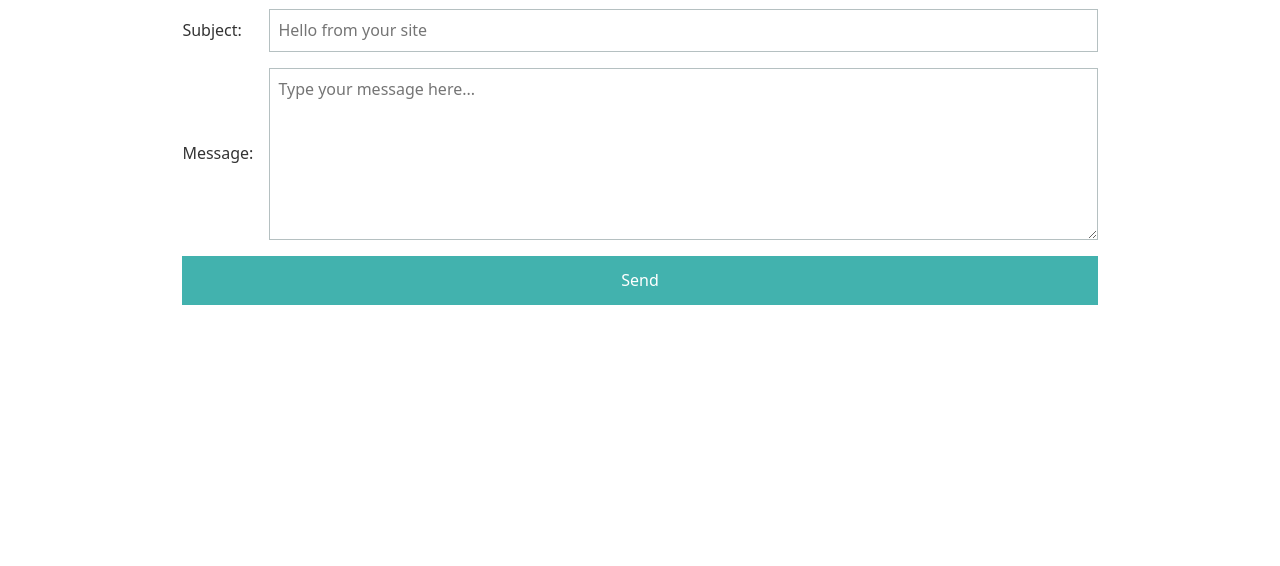
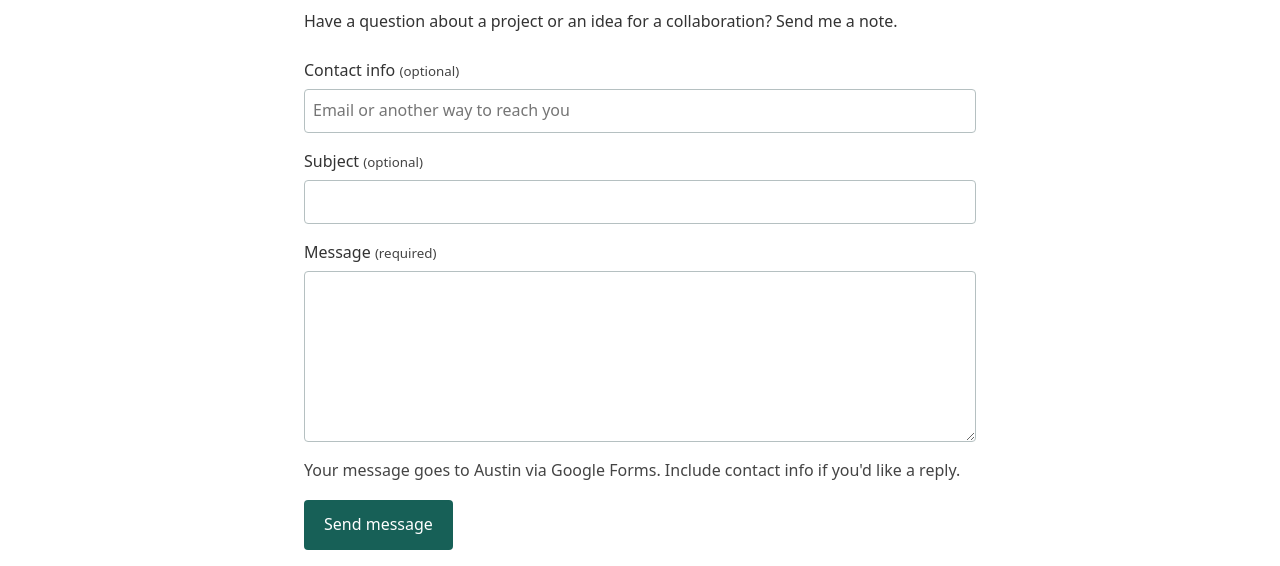
Before and after one commit to YoukaiKouhai/Project-Portfolio, a plain HTML site: page contact/index.html in a window 1280 px wide. Shown: the part 234-800 px from the top of the page. Drawn offline with Linux system fonts and the light colour scheme.

Commit message:
Connect contact page to Google Forms

```diff
--- /dev/null
+++ b/contact/contact.css
@@ -0,0 +1,10 @@
+.contact { max-width: 42rem; margin-inline: auto; }
+.contact form, .contact form label { grid-template-columns: minmax(0, 1fr); }
+.contact form label { gap: .35rem; }
+.contact form :is(input, textarea) { grid-column: 1; border-radius: 4px; }
+.contact textarea { resize: vertical; }
+.contact form p { margin: 0; }
+.contact small, .contact form p { color: var(--text-secondary); }
+.contact form button { justify-self: start; padding-inline: 1.25rem; border-radius: 4px; background: #176057; color: #fff; }
+.contact form button:hover { background: #104940; }
+.contact iframe { width: 100%; height: 22rem; border: 1px solid var(--border-color); box-sizing: border-box; }
--- a/contact/contact.js
+++ b/contact/contact.js
@@ -1,24 +1,18 @@
-document.addEventListener('DOMContentLoaded', () => {
-  const form = document.querySelector('form[action^="mailto:"]');
-  if (!form) return;
+const form = document.querySelector('#contact-form');
+const message = form.querySelector('textarea');
+const response = document.querySelector('#contact-response');
 
-  form.addEventListener('submit', (event) => {
-    event.preventDefault();  // stop default submission
-
-    const formData = new FormData(form);
-    let params = [];
-
-    for (let [name, value] of formData) {
-      // encode value for URL, skip empty fields optionally
-      if (value.trim() !== '') {
-        params.push(`${encodeURIComponent(name)}=${encodeURIComponent(value)}`);
-      }
-    }
-
-    const baseMailto = form.action; // e.g., "mailto:you@example.com"
-    const url = `${baseMailto}?${params.join('&')}`;
-
-    // Open mail client with constructed URL
-    location.href = url;
-  });
+// Use the native POST: a cross-origin fetch cannot verify Google's response.
+// Without JavaScript the same form opens Google's response in a new tab.
+form.target = response.querySelector('iframe').name;
+message.addEventListener('input', () => message.setCustomValidity(''));
+form.addEventListener('submit', (event) => {
+  if (!message.value.trim()) {
+    event.preventDefault();
+    message.setCustomValidity('Please enter a message.');
+    message.reportValidity();
+    return;
+  }
+  response.hidden = false;
+  document.querySelector('#response-heading').focus();
 });
--- a/contact/index.html
+++ b/contact/index.html
@@ -2,29 +2,40 @@
 <html lang="en">
 <head>
   <meta charset="UTF-8">
+  <meta name="viewport" content="width=device-width, initial-scale=1">
   <title>Contact</title>
   <link rel="stylesheet" href="../styles.css">
+  <link rel="stylesheet" href="contact.css">
 </head>
 <body>
   <!-- Load JS -->
   <script type="module" src="../global.js"></script>
   <script type="module" src="contact.js"></script>
 
+  <main class="contact">
     <h1>Contact</h1>
-
-  <form action="mailto:you@example.com" method="GET">
-
+    <p>Have a question about a project or an idea for a collaboration? Send me a note.</p>
+    <form id="contact-form" action="https://docs.google.com/forms/d/e/1FAIpQLScQS2dT3aSQHCWvbEhsbZTdw7EA-Psb_m3GVO1ckG9pBNO9cA/formResponse" method="post" target="_blank">
       <label>
-      <span>Subject:</span>
-      <input type="text" name="subject" placeholder="Hello from your site" />
+        <span>Contact info <small>(optional)</small></span>
+        <input type="text" name="entry.2072945478" placeholder="Email or another way to reach you">
       </label>
-
       <label>
-      <span>Message:</span>
-      <textarea name="body" rows="6" placeholder="Type your message here..."></textarea>
+        <span>Subject <small>(optional)</small></span>
+        <input type="text" name="entry.783262107">
       </label>
-
-    <button type="submit">Send</button>
+      <label>
+        <span>Message <small>(required)</small></span>
+        <textarea name="entry.1597835981" rows="6" required></textarea>
+      </label>
+      <p>Your message goes to Austin via Google Forms. Include contact info if you'd like a reply.</p>
+      <button type="submit">Send message</button>
     </form>
+    <section id="contact-response" aria-labelledby="response-heading" hidden>
+      <h2 id="response-heading" tabindex="-1">Submission response</h2>
+      <p>Check Google's confirmation below. If it doesn't appear, <a href="https://docs.google.com/forms/d/e/1FAIpQLScQS2dT3aSQHCWvbEhsbZTdw7EA-Psb_m3GVO1ckG9pBNO9cA/viewform" target="_blank" rel="noopener noreferrer">open the Google Form in a new tab</a>.</p>
+      <iframe name="contact-result" title="Google Forms submission response"></iframe>
+    </section>
+  </main>
 </body>
 </html>
```
Lines whose indentation alone changed are shown as unchanged.
